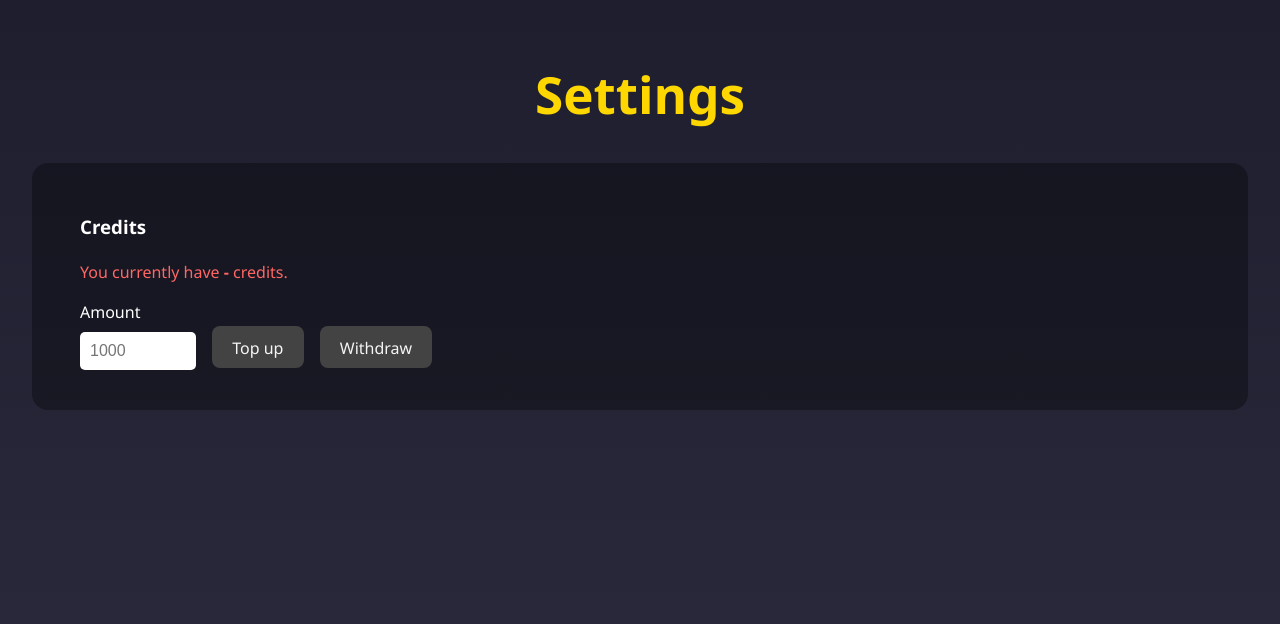
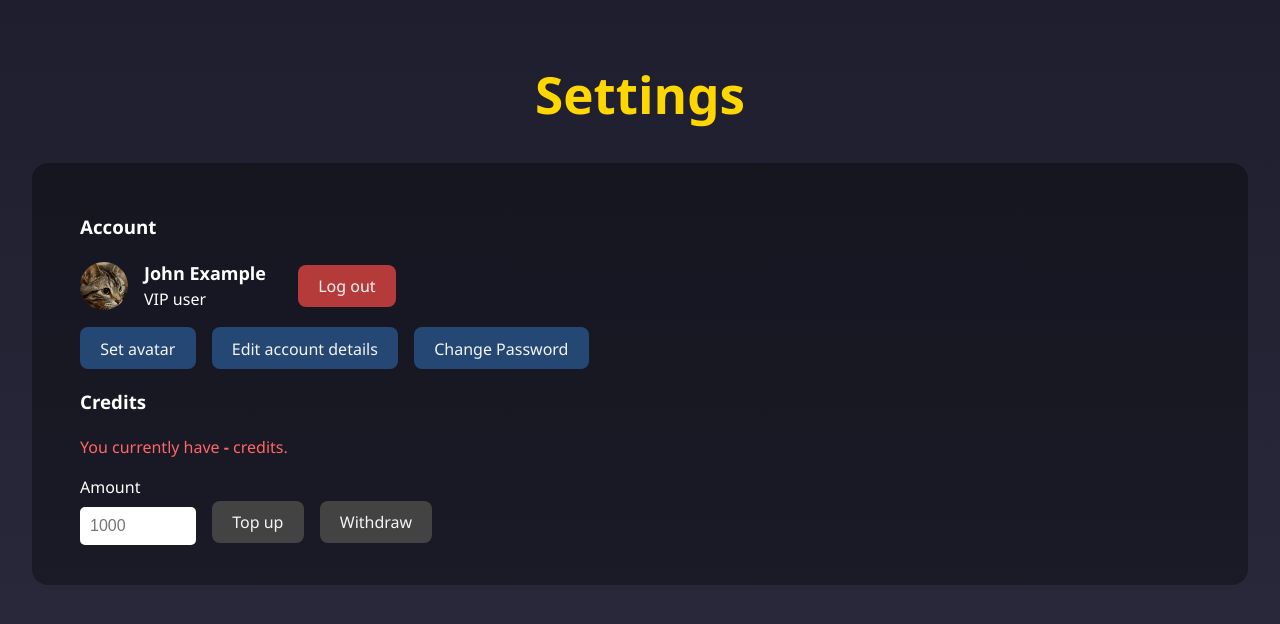
Before and after one commit to Monsterelch0/Projekt-Web-Entwicklung, a React (Vite) app in the folder frontend/: page /settings in a window 1280 px wide. Shown: the top 624 px of the page. Built offline with nearby package versions, Linux system fonts and the light colour scheme; no server answers.

Commit message:
Add sample account settings to settings page

```diff
--- a/frontend/src/components/SettingsPage.tsx
+++ b/frontend/src/components/SettingsPage.tsx
@@ -1,9 +1,12 @@
 import { useMemo, useState } from "react";
 import { useCredits } from "../lib/useCredits";
+import { useNavigate } from "react-router-dom";
+import placeholderAvatar from "../assets/placeholder-avatar.jpg";
 
 export default function SettingsPage() {
     const [credits, setCredits] = useCredits();
     const [topUpValue, setTopUpValue] = useState<string>('');
+    const navigate = useNavigate();
     const topUpValid = useMemo(() => topUpValue.length > 0 && !isNaN(Number(topUpValue)) && Number(topUpValue) > 0, [topUpValue]);
 
     return (
@@ -12,10 +15,39 @@ export default function SettingsPage() {
             <br />
 
             <div style={{ backgroundColor: '#00000055', borderRadius: '16px', padding: '32px 48px', textAlign: 'left' }}>
+                <h3>Account</h3>
+                <div style={{ display: 'flex', justifyContent: 'start', alignItems: 'center', gap: '16px' }}>
+                    {/* avatar */}
+                    <img
+                        src={placeholderAvatar}
+                        style={{ width: '48px', height: '48px', borderRadius: '50%' }}
+                    />
+
+                    {/* name */}
+                    <div style={{ display: 'flex', flexDirection: 'column' }}>
+                        <span style={{ fontSize: '18px' }}><b>John Example</b></span>
+                        <span>VIP user</span>
+                    </div>
+
+                    <button
+                        className="settingsPageButton"
+                        style={{ backgroundColor: 'rgb(181, 59, 59)', margin: '0 0 0 16px' }}
+                        onClick={() => navigate('/login')}
+                    >
+                        Log out
+                    </button>
+                </div>
+
+                <div style={{ display: 'flex', gap: '16px', flexWrap: 'wrap' }}>
+                    <button className="settingsPageButton" onClick={() => alert("todo")}>Set avatar</button>
+                    <button className="settingsPageButton" onClick={() => alert("todo")}>Edit account details</button>
+                    <button className="settingsPageButton" onClick={() => alert("todo")}>Change Password</button>
+                </div>
+
                 <h3>Credits</h3>
                 <p>You currently have <b>{credits ?? '-'}</b> credits.</p>
 
-                <div style={{ display: 'flex', gap: '16px', alignItems: 'center' }}>
+                <div style={{ display: 'flex', gap: '16px', alignItems: 'center', flexWrap: 'wrap' }}>
                     <div style={{ display: 'flex', flexDirection: 'column' }}>
                         <label htmlFor="topUpInput">Amount</label>
                         <input
```
Also changed, not shown: frontend/src/assets/placeholder-avatar.jpg (added).
